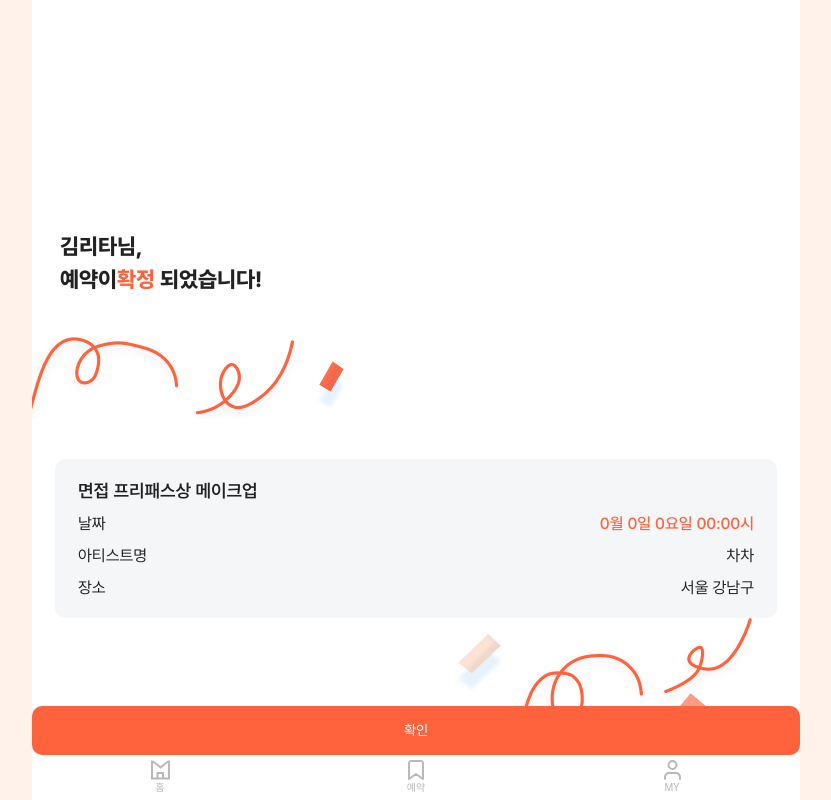
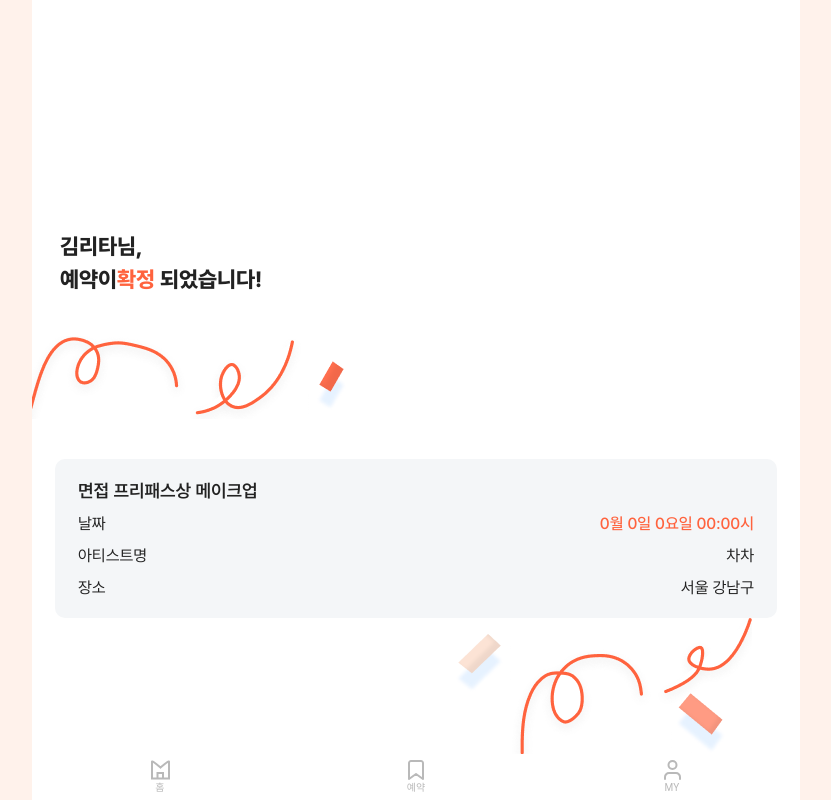
Before and after one commit to MEME-UMC/MEME_WEB, a Next.js app: page /book/1/complete in a window 1280 px wide. Shown: the whole page, without its empty margins (224-1055 px from the left). Built offline with nearby package versions, Linux system fonts and the light colour scheme.

Commit message:
chore : 버튼 위치 수정

```diff
--- a/src/app/(model)/book/[id]/complete/page.tsx
+++ b/src/app/(model)/book/[id]/complete/page.tsx
@@ -9,6 +9,8 @@ import Link from 'next/link';
 const Page = () => {
   return (
     <MotionWrapper>
+      <Stack height={'100%'}>
+        <Stack flex={1} justifyContent={'space-between'}>
           <Stack position={'relative'} paddingTop={'30%'}>
             <Stack px={'28px'}>
               <Typography fontSize={22} fontWeight={700}>
@@ -26,7 +28,8 @@ const Page = () => {
               <Stack>
                 <Typography fontSize={22} fontWeight={700}>
                   예약이
-              <span style={{ color: COLORS.primary }}>확정</span> 되었습니다!
+                  <span style={{ color: COLORS.primary }}>확정</span>{' '}
+                  되었습니다!
                 </Typography>
               </Stack>
             </Stack>
@@ -67,7 +70,7 @@ const Page = () => {
               <JImage image="reservation-bg-02" />
             </Stack>
           </Stack>
-      <Stack position={'absolute'} width={'100%'} left={0} bottom={0}>
+          <Stack width={'100%'} p={'24px 21px'} boxSizing={'border-box'}>
             <Link href={'/'}>
               <Typography
                 lineHeight={'49px'}
@@ -83,6 +86,8 @@ const Page = () => {
               </Typography>
             </Link>
           </Stack>
+        </Stack>
+      </Stack>
     </MotionWrapper>
   );
 };
--- a/src/app/(model)/book/[id]/page.tsx
+++ b/src/app/(model)/book/[id]/page.tsx
@@ -83,7 +83,7 @@ const Page = () => {
   return (
     <MotionWrapper>
       <AppBar title={'예약하기'} backIcon />
-      <Stack py={'36px'}>
+      <Stack py={'36px'} justifyContent={'space-between'}>
         <Stack px={3}>
           {visitType === 'both' ? (
             <BothOptions
@@ -146,6 +146,7 @@ const Page = () => {
             </Stack>
           </Stack>
         </Stack>
+      </Stack>
       <Stack padding={'24px 21px'}>
         <Link href={'0/complete'}>
           <Typography
@@ -162,7 +163,6 @@ const Page = () => {
           </Typography>
         </Link>
       </Stack>
-      </Stack>
     </MotionWrapper>
   );
 };
```
Lines whose indentation alone changed are shown as unchanged.
